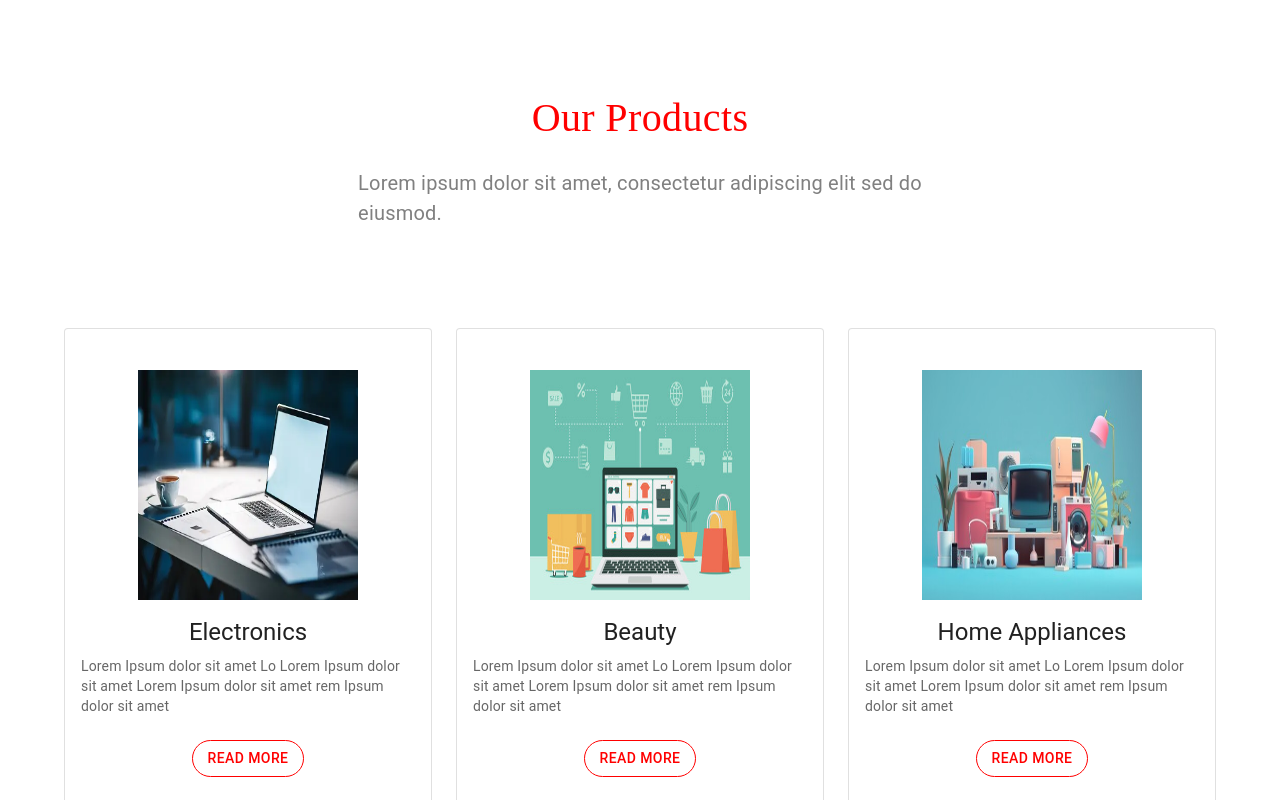
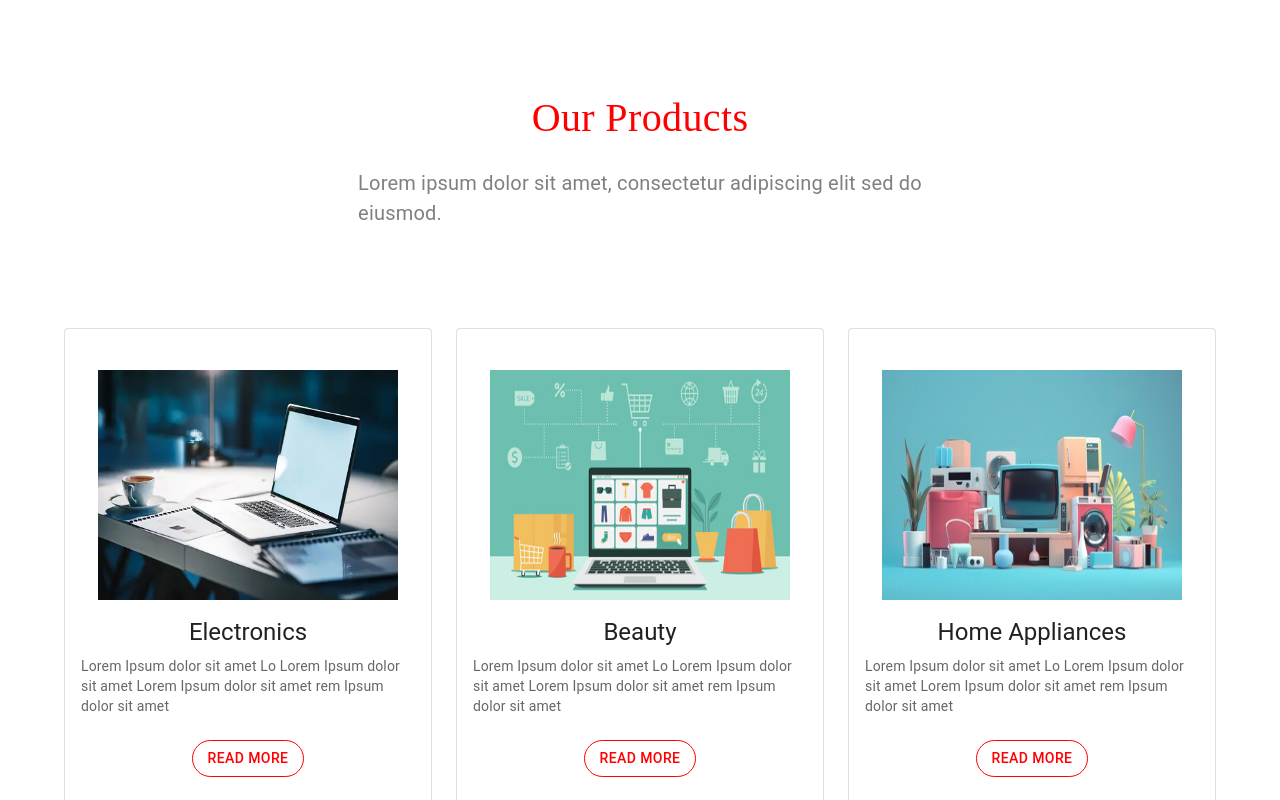
Before and after one commit to Titir123/ReactProjects, a Next.js app: page / in a window 1280 px wide. Shown: the part 493-1293 px from the top of the page. Built offline with nearby package versions, Linux system fonts and the light colour scheme.

Commit message:
final commi

```diff
--- a/pages/index.js
+++ b/pages/index.js
@@ -79,7 +79,7 @@ Lorem ipsum dolor sit amet, consectetur adipiscing elit sed do <br /> eiusmod.
      <Card variant='outlined' sx={{ display:"flex", alignItems:"center",justifyContent:"center", flexDirection:"column", height:500}}>
       <Image
      component="img"
-       style width={"60%"} height= {230}
+       style width={300} height= {230}
       src ={image[index]}
       alt="green iguana"/>
     <CardContent sx={{display:"flex", alignItems:"center",justifyContent:"center", flexDirection:"column"}}>
```
